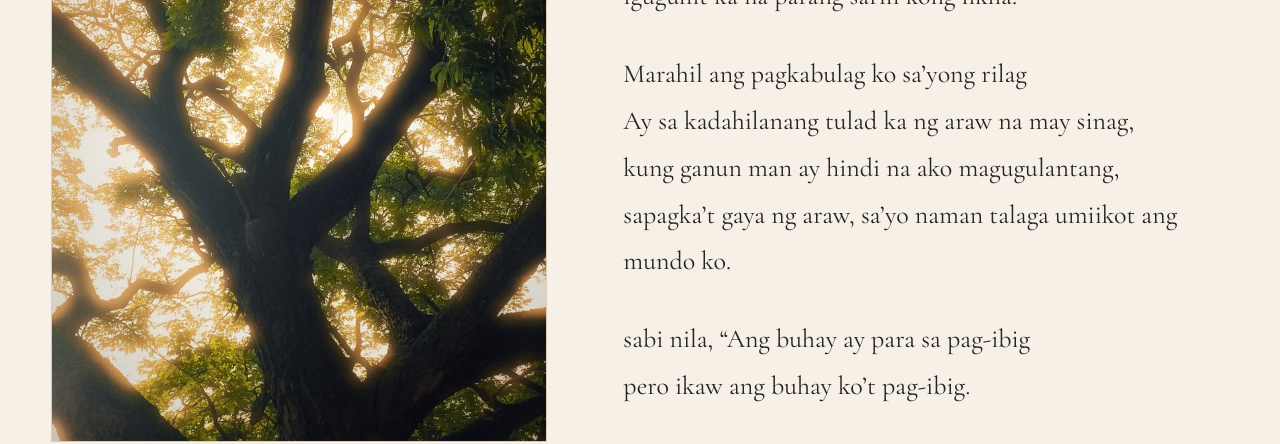
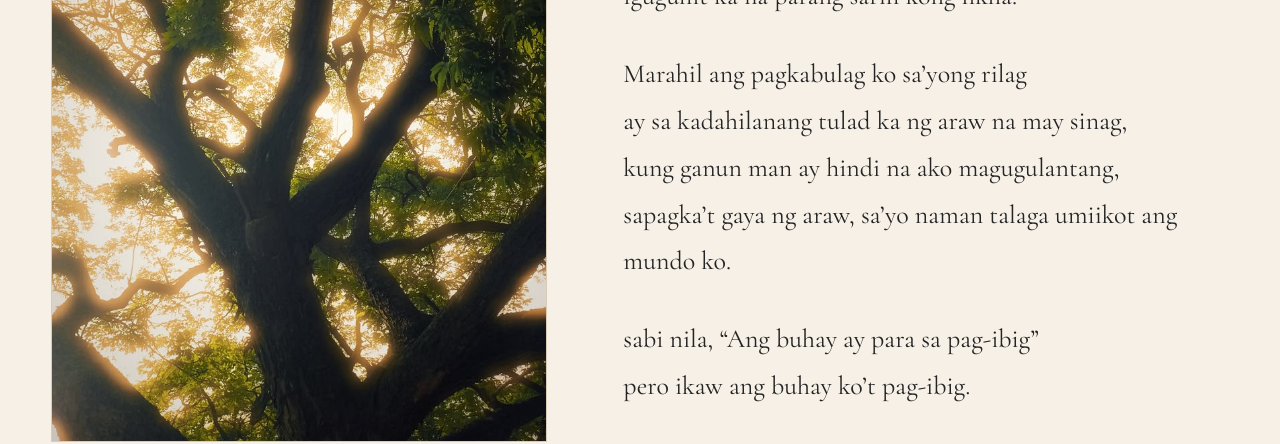
Before and after one commit to levray23/lev-literature, a Jekyll site: the page built from _works/pag-ibig.md, in a window 1280 px wide and 900 px high, scrolled down 3443 px. Shown: the part 202-646 px from the top of the window. Built offline with Jekyll 4.4.1, drawn with Linux system fonts in a browser that asks for light colours; some of the changed text lies outside the part shown.

```diff
--- a/_works/pag-ibig.md
+++ b/_works/pag-ibig.md
@@ -12,7 +12,7 @@ pubdate: 2026-10-14
 featured: false
 ---
 Kung ang nagraragasang tubig sa daan
-ang ihahambing sa kalungkutan
+ang ihahambing sa kalungkutan,
 Tila 'di titila 'tong ulan,
 at ang mga tula'y tuluyang magiging tulay
 upang masabi ang nararamdaman
@@ -75,9 +75,9 @@ Kung ang kamay ay may kakayahan,
 iguguhit ka na parang sarili kong likha.
 
 Marahil ang pagkabulag ko sa'yong rilag
-Ay sa kadahilanang tulad ka ng araw na may sinag,
+ay sa kadahilanang tulad ka ng araw na may sinag,
 kung ganun man ay hindi na ako magugulantang,
 sapagka't gaya ng araw, sa'yo naman talaga umiikot ang mundo ko.
 
-sabi nila, "Ang buhay ay para sa pag-ibig
+sabi nila, "Ang buhay ay para sa pag-ibig"
 pero ikaw ang buhay ko't pag-ibig.
```
